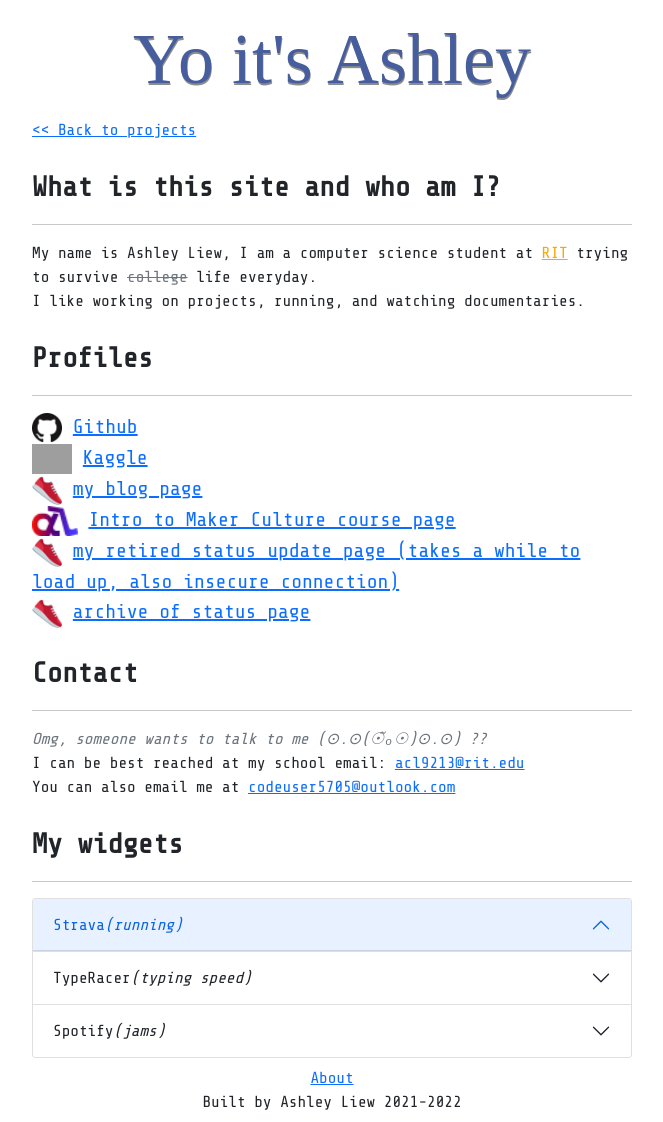
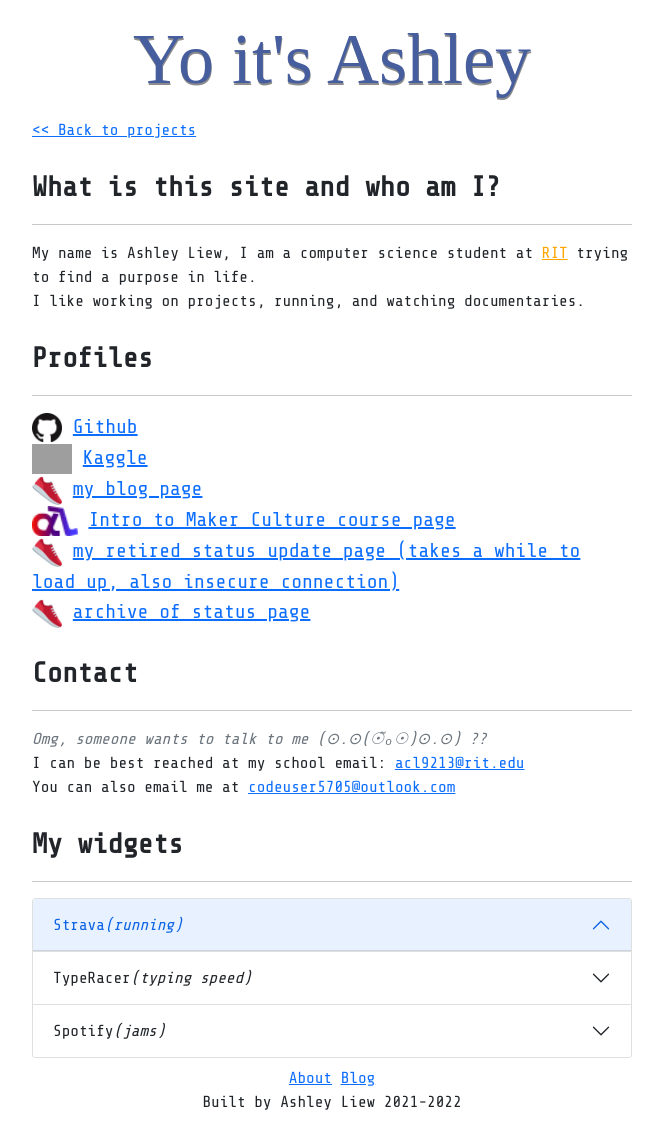
Before and after one commit to brainuser5705/personal-website, a Jekyll site: the page built from about.html, in a window 1280 px wide. Shown: the whole page, without its empty margins (308-971 px from the left). Built offline with Jekyll 4.4.1, drawn with Linux system fonts in a browser that asks for light colours; some web fonts are replaced; grey boxes are pictures that could not be loaded.

Commit message:
changes to about, blog link in footer

```diff
--- a/_layouts/default.html
+++ b/_layouts/default.html
@@ -34,6 +34,7 @@
 
         <footer class="text-center py-2">
             <span><a href="/about.html">About</a></span>
+            <span><a href="https://ashleyliew.com/blog">Blog</a></span>
             <div>Built by Ashley Liew 2021-2022</div>
         </footer>
 
--- a/about.html
+++ b/about.html
@@ -9,7 +9,7 @@ layout: default
     <div class="mt-4">
         <div class="fs-3 fw-bold">What is this site and who am I?</div>
         <hr>
-        My name is Ashley Liew, I am a computer science student at <a href="https://rit.edu" style="color: orange !important;">RIT</a> trying to survive <del class="text-muted">college</del> life everyday.<br>
+        My name is Ashley Liew, I am a computer science student at <a href="https://rit.edu" style="color: orange !important;">RIT</a> trying to find a purpose in life.<br>
         I like working on projects, running, and watching documentaries.
     </div>
 
```
